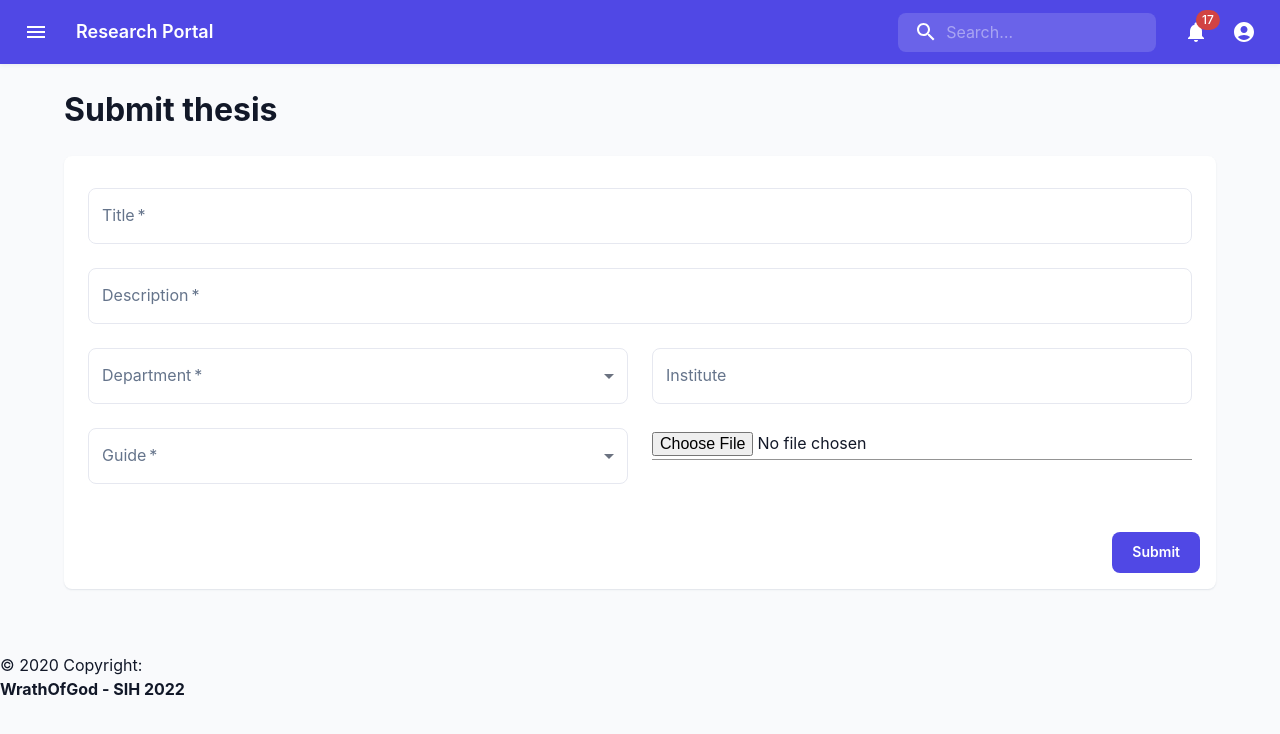
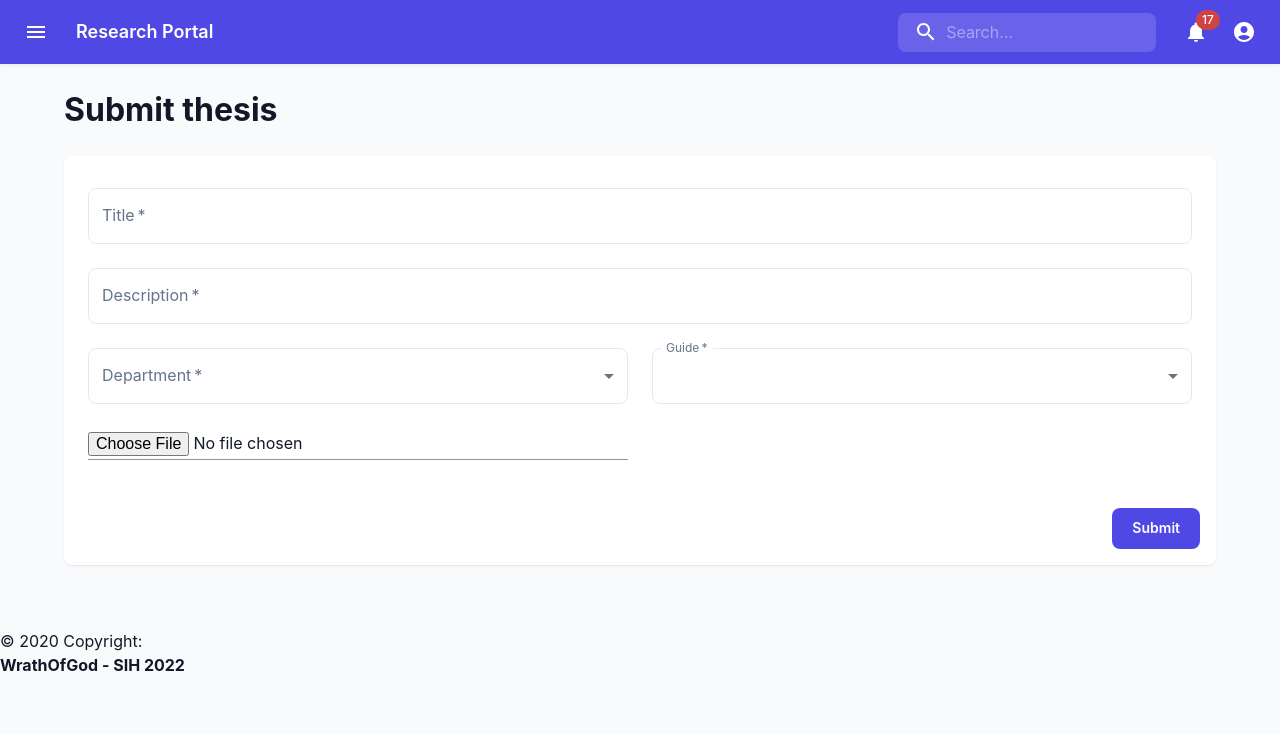
Before and after one commit to SIH-2022-WoG/frontend, a React (Create React App) app: page /submit in a window 1280 px wide. Shown: the top 734 px of the page. Built offline with nearby package versions, Linux system fonts and the light colour scheme.

Commit message:
submit thesis page

```diff
--- a/src/pages/SubmitThesis.jsx
+++ b/src/pages/SubmitThesis.jsx
@@ -1,4 +1,4 @@
-import React from "react";
+import React, { useState } from "react";
 import {
   Container,
   Typography,
@@ -12,6 +12,24 @@ import {
 } from "@mui/material";
 
 export default function SubmitThesis() {
+  const [values, setValues] = useState({
+    title: "",
+    desc: "",
+    dept: "",
+    guide: {
+      key: "",
+      name: "",
+    },
+    file: "",
+  });
+
+  const handleChange = (event) => {
+    setValues({
+      ...values,
+      [event.target.name]: event.target.value,
+    });
+  };
+
   return (
     <Container
       sx={{
@@ -31,9 +49,9 @@ export default function SubmitThesis() {
                   // helperText="Please specify the first name"
                   label="Title"
                   name="title"
-                  // onChange={handleChange}
+                  onChange={handleChange}
                   required
-                  // value={values.name}
+                  value={values.title}
                   variant="outlined"
                 />
               </Grid>
@@ -42,10 +60,10 @@ export default function SubmitThesis() {
                   fullWidth
                   multiline
                   label="Description"
-                  name="description"
-                  // onChange={handleChange}
+                  name="desc"
+                  onChange={handleChange}
                   required
-                  // value={values.email}
+                  value={values.desc}
                   variant="outlined"
                 />
               </Grid>
@@ -54,11 +72,11 @@ export default function SubmitThesis() {
                   fullWidth
                   label="Department"
                   name="dept"
-                  // onChange={handleChange}
+                  onChange={handleChange}
                   required
                   select
                   SelectProps={{ native: true }}
-                  // value={values.state}
+                  value={values.dept}
                   variant="outlined"
                 >
                   {/* {states.map((option) => (
@@ -71,24 +89,13 @@ export default function SubmitThesis() {
               <Grid item md={6} xs={12}>
                 <TextField
                   fullWidth
-                  label="Institute"
-                  name="institute"
-                  // onChange={handleChange}
-                  type="text"
-                  // value={values.institute}
-                  variant="outlined"
-                />
-              </Grid>
-              <Grid item md={6} xs={12}>
-                <TextField
-                  fullWidth
                   label="Guide"
                   name="guide"
-                  // onChange={handleChange}
+                  onChange={handleChange}
                   required
                   select
                   SelectProps={{ native: true }}
-                  // value={values.state}
+                  value={values.guide}
                   variant="outlined"
                 >
                   {/* {states.map((option) => (
@@ -101,11 +108,11 @@ export default function SubmitThesis() {
               <Grid item md={6} xs={12}>
                 <Input
                   fullWidth
-                  label="CGPA"
-                  name="cgpa"
-                  // onChange={handleChange}
+                  label="File"
+                  name="file"
+                  onChange={handleChange}
                   type="file"
-                  // value={values.cgpa}
+                  value={values.file}
                   variant="outlined"
                 />
               </Grid>
```
